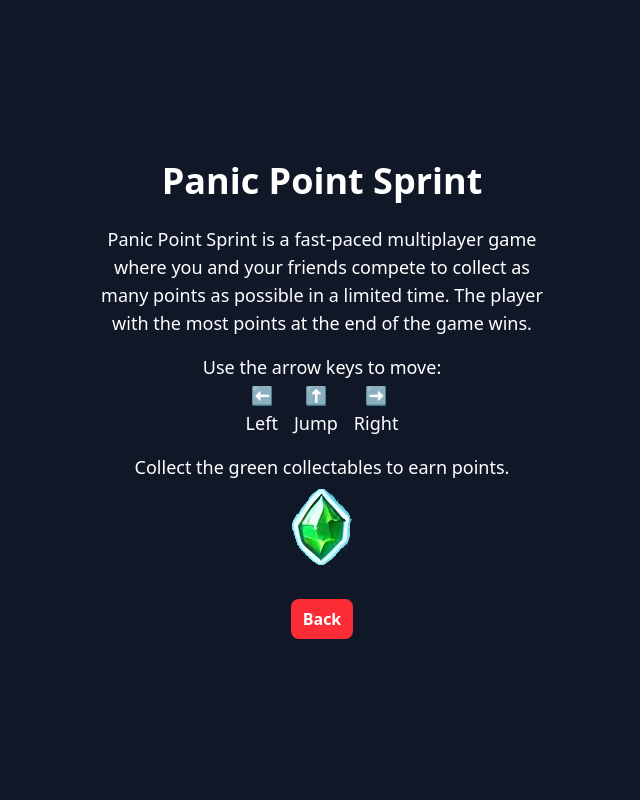
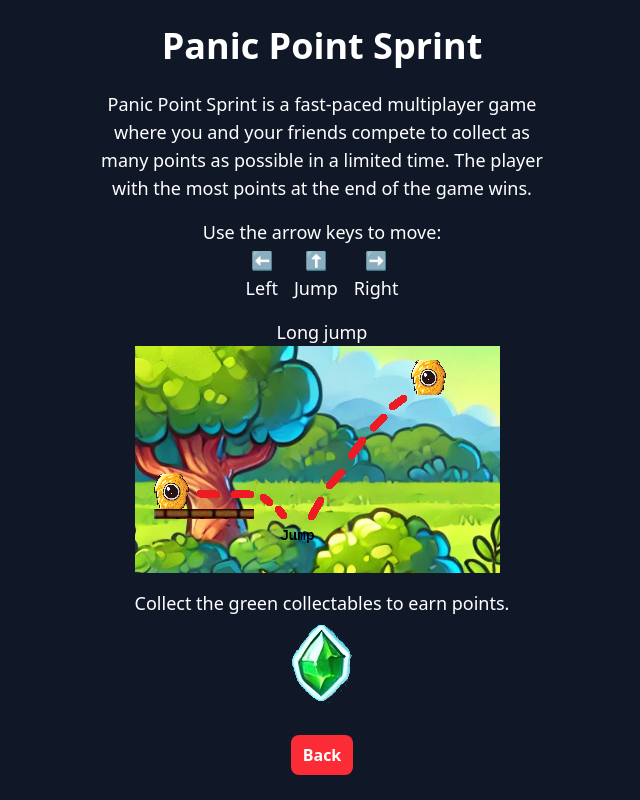
Before and after one commit to DahlJonathan/game, a React (Vite) app in the folder frontend/: page / in a window 1280 px wide. Both pictures are taken after a click on the button "How to play". Shown: the whole page, without its empty margins (318-958 px from the left). Built offline with nearby package versions, Linux system fonts and the light colour scheme; no server answers.

Commit message:
longjump info added

```diff
--- a/frontend/src/components/startscreen/howToPlay.jsx
+++ b/frontend/src/components/startscreen/howToPlay.jsx
@@ -23,6 +23,13 @@ const HowToPlay = ({ onBack }) => {
                         <p>Right</p>
                     </div>
                 </div>
+                <div className="text-lg text-center max-w-md mt-4 mb-4">
+                <p>Long jump</p>
+                <img src="src/images/longjump.png" alt="longjump"  />
+                </div>
+
+
+
                 <div className="text-lg text-center max-w-md mb-4"></div>
                 <p>Collect the green collectables to earn points.</p>
                 <div className="flex justify-center items-center mt-2">
```
Also changed, not shown: frontend/src/images/longjump.png (added).
